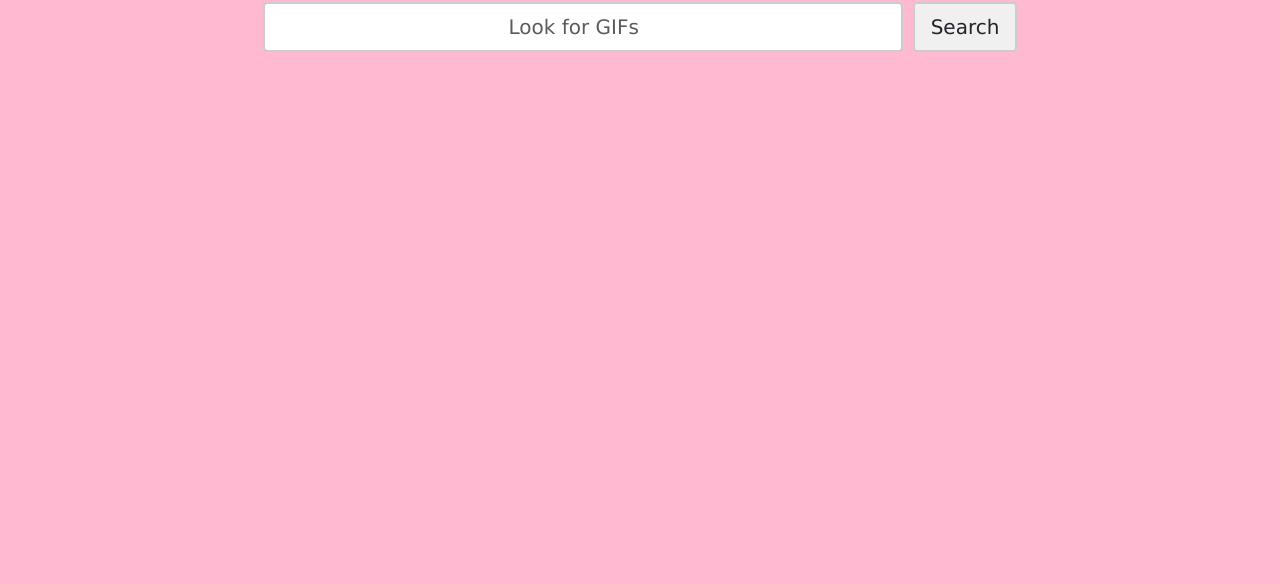
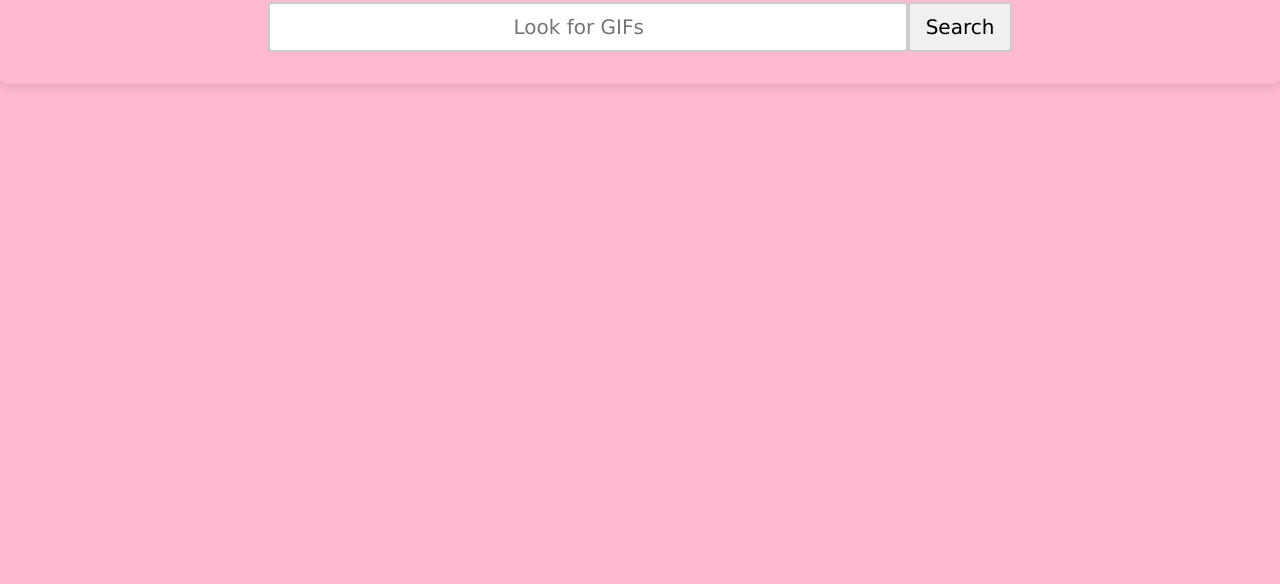
Before and after one commit to rylie-shepard/rylie-shepard-protfolio, a plain HTML site: page giphy.html in a window 1280 px wide. Shown: the part 216-800 px from the top of the page. Drawn offline with nearby package versions, Linux system fonts and the light colour scheme; a web font is replaced by a local one.

Commit message:
Holy crap it works, lol

```diff
--- a/JavaScript/giphy.js
+++ b/JavaScript/giphy.js
@@ -25,4 +25,9 @@ async function searchGifs() {
     });
 }
 
-document.getElementById('searchBtn').addEventListener('click', searchGifs);
+query.addEventListener('keypress', function (e) {
+    if (e.key === 'Enter') {
+        e.preventDefault();
+        searchGifs();
+    }
+});
--- a/giphy.html
+++ b/giphy.html
@@ -28,10 +28,10 @@
     </header>
 
     <h2>Giphy API Project</h2>
-    <form class="d-flex gap-2">
-        <input class="giphy-search-box form-control" type="search" name="search" id="query" placeholder="Look for GIFs">
-        <button class="giphy-search-button btn" onclick="searchGifs()" id="searchBtn">Search</button>
-    </form>
+    <section class="d-flex">
+        <input class="giphy-search-box" type="search" name="search" id="query" placeholder="Look for GIFs">
+        <button class="giphy-search-button" type="submit" onclick="searchGifs()" id="searchBtn">Search</button>
+    </section>
     <section class="giphy-body js-giphy" id="results"></section>
 
     <script src="./javascript/giphy.js"></script>
--- a/styles/giphy.css
+++ b/styles/giphy.css
@@ -13,7 +13,13 @@ body {
     border: none;
     border-radius: 8px;
     box-shadow: 0 4px 8px rgba(0, 0, 0, 0.1);
-    max-width: 50%;
+    display: flex;
+    flex-wrap: wrap;
+    flex-direction: row;
+    justify-content: center;
+    align-items: center;
+    gap: 16px;
+    padding: 16px;
 }
 
 @media (max-width: 600px) {
```
